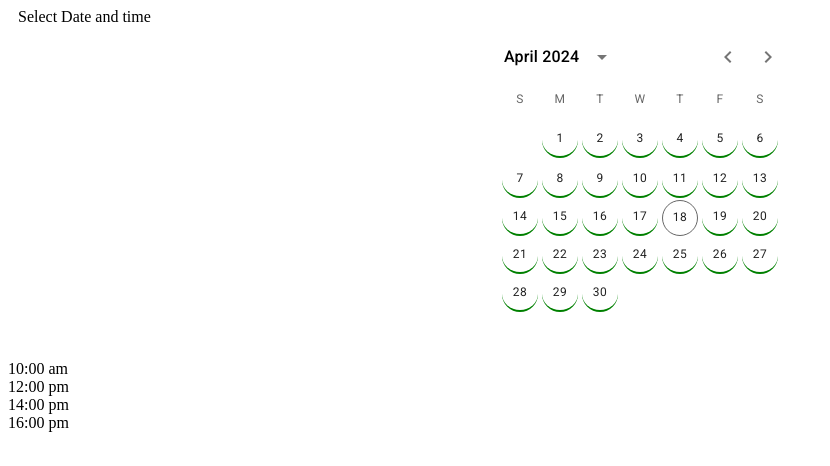
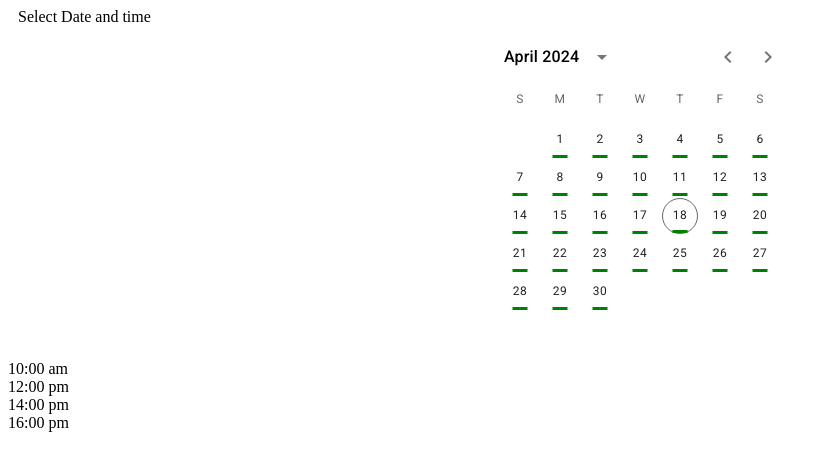
Before and after one commit to o897/krbnails-frontend, a React (Vite) app: page /date in a window 1280 px wide. Shown: the top 466 px of the page, without its empty margins (0-830 px from the left). Built offline with nearby package versions, Linux system fonts and the light colour scheme; a web font is replaced by a local one.

Commit message:
dot highlight no bugs.

```diff
--- a/src/components/AppointmentDate.jsx
+++ b/src/components/AppointmentDate.jsx
@@ -33,13 +33,23 @@ function fakeFetch(date, { signal }) {
   });
 }
 
-const CustomPickersDay = styled(PickersDay)(({ theme, isHighlighted }) => ({
-  borderBottom: isHighlighted ? "3px solid red" : "2px solid green",
+const CustomPickersDay = styled(PickersDay)(({ isHighlighted }) => ({
+  position: 'relative', // Needed for pseudo-element positioning
+  // Styles for the circle
+  '::after': {
+    content: '""',
+    position: 'absolute',
+    bottom: 0,
+    left: '50%',
+    transform: 'translateX(-50%)',
+    width: 15, // Adjust for circle size
+    height: 3,
+    backgroundColor: isHighlighted ? 'red' : 'green',
+  },
 }));
 
 function ServerDay(props) {
   const { highlightedDays = [], day, outsideCurrentMonth, ...other } = props;
-
   const isHighlighted = highlightedDays.includes(day.date());
 
   return (
```
